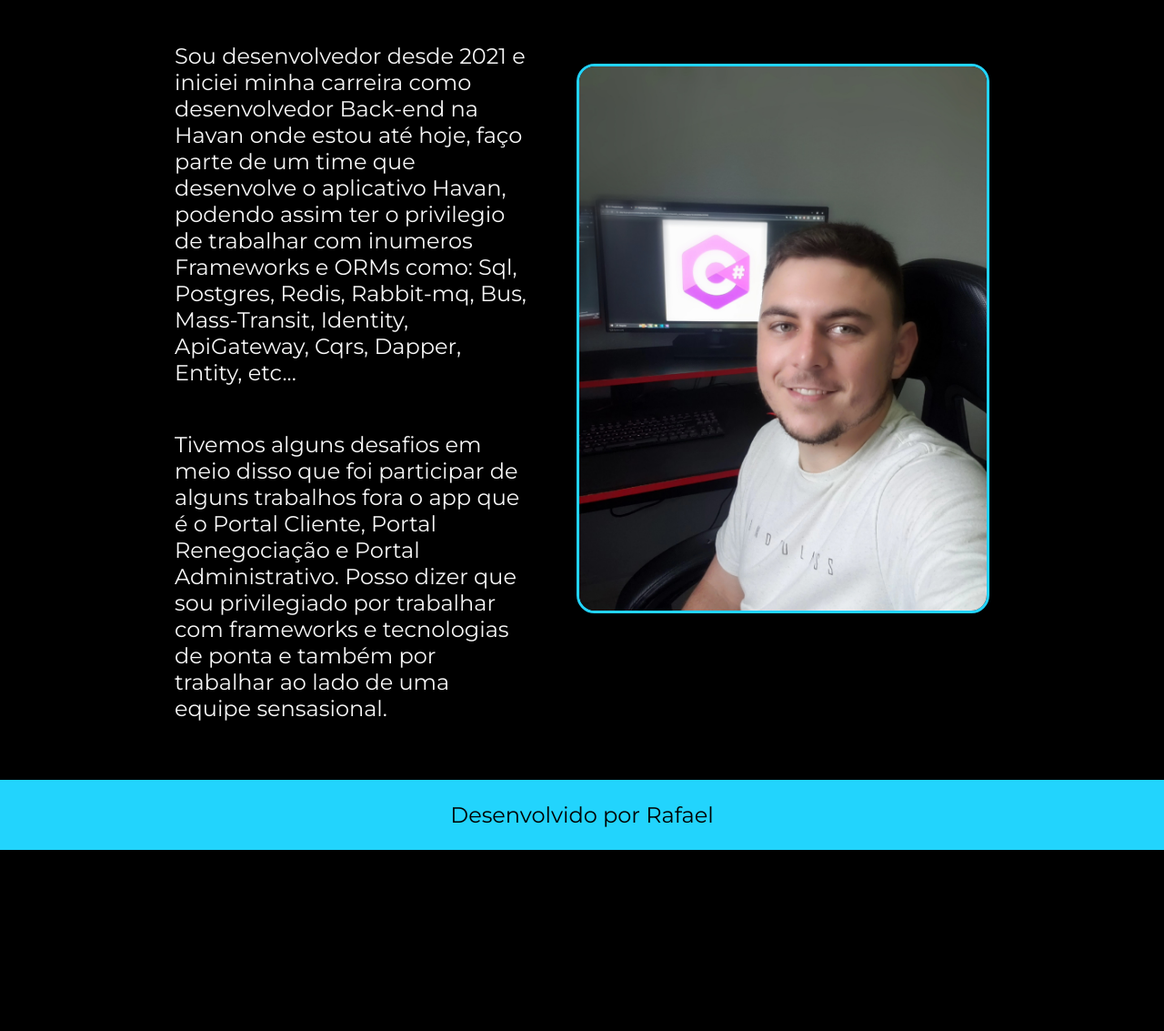
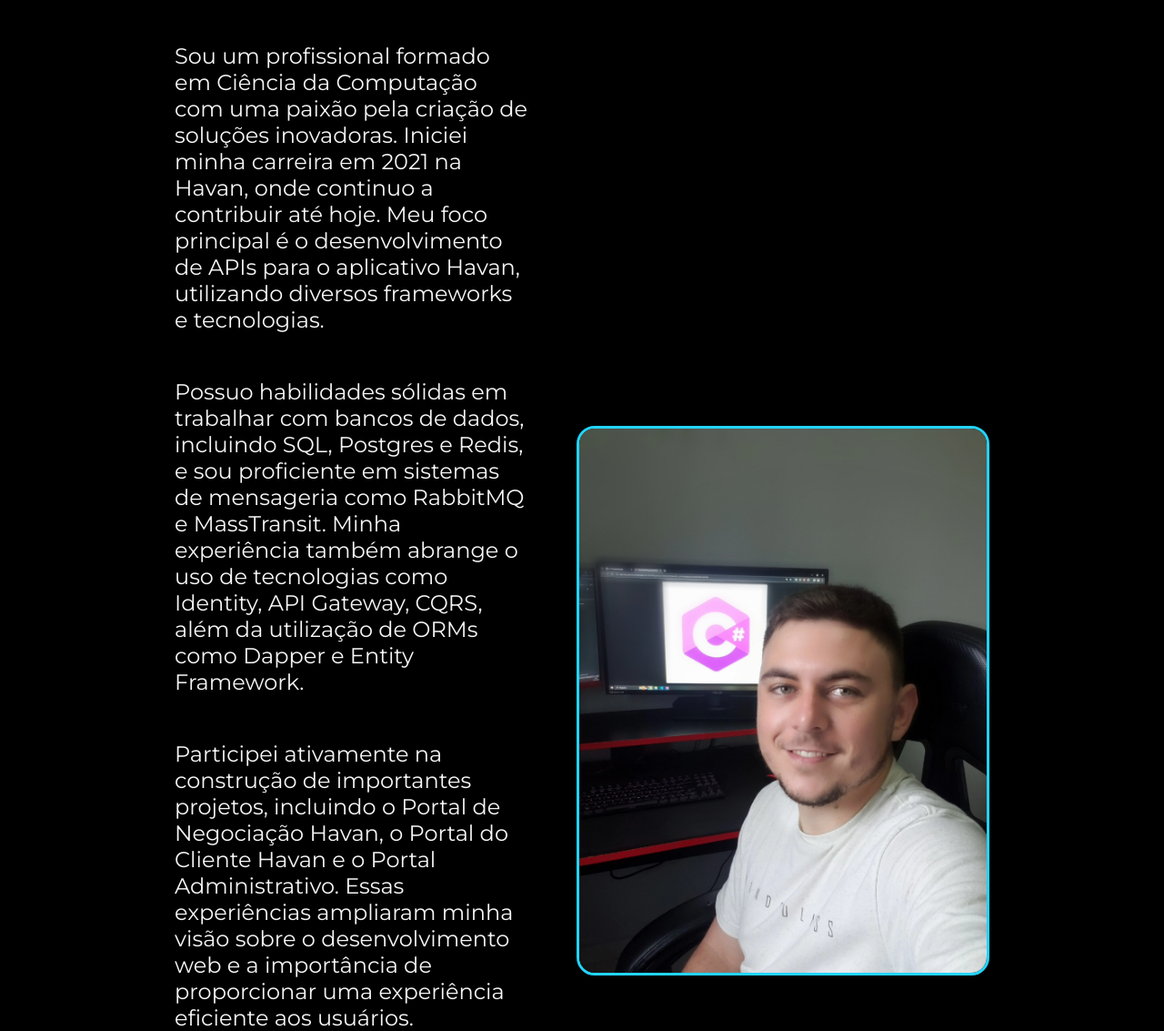
Before and after one commit to Rafael-Zancanaro/portifolio, a plain HTML site: page about.html in a window 1280 px wide. Shown: the part 167-1300 px from the top of the page at 91% size. Before the commit the page ends 1101 px from the top, so only its background shows below. Drawn offline with nearby package versions, Linux system fonts and the light colour scheme.

Commit message:
Chore: Atualizar texto

```diff
--- a/about.html
+++ b/about.html
@@ -20,20 +20,30 @@
     <main class="apresentacao">
         <section class="apresentacao__conteudo">
             <h1 class="apresentacao__conteudo__titulo">Sobre mim</h1>
-            <p class="apresentacao__conteudo__texto">Sou desenvolvedor desde 2021 e iniciei minha carreira como
-                desenvolvedor Back-end na Havan onde estou até hoje,
-                faço parte de um time que desenvolve o aplicativo Havan, podendo assim ter o privilegio de trabalhar com
-                inumeros Frameworks e ORMs como: Sql, Postgres, Redis, Rabbit-mq, Bus, Mass-Transit, Identity, ApiGateway,
-                Cqrs, Dapper, Entity, etc...
+            <p class="apresentacao__conteudo__texto">
+                Sou um profissional formado em Ciência da Computação com uma paixão pela criação de soluções inovadoras.
+                Iniciei minha carreira em 2021 na Havan, onde continuo a contribuir até hoje. Meu foco principal é o
+                desenvolvimento de APIs para o aplicativo Havan, utilizando diversos frameworks e tecnologias.
             </p>
             <p class="apresentacao__conteudo__texto">
-                Tivemos alguns desafios em meio disso que foi participar de alguns trabalhos fora o app que é o Portal Cliente,
-                Portal Renegociação e Portal Administrativo.
-                Posso dizer que sou privilegiado por trabalhar com frameworks e tecnologias de ponta e também por
-                trabalhar ao lado de uma equipe sensasional.
+                Possuo habilidades sólidas em trabalhar com bancos de dados, incluindo SQL, Postgres e Redis, e sou
+                proficiente em sistemas de mensageria como RabbitMQ e MassTransit. Minha experiência também abrange o
+                uso de tecnologias como Identity, API Gateway, CQRS, além da utilização de ORMs como Dapper e Entity
+                Framework.
+            </p>
+            <p class="apresentacao__conteudo__texto">
+                Participei ativamente na construção de importantes projetos, incluindo o Portal de Negociação Havan, o
+                Portal do Cliente Havan e o Portal Administrativo. Essas experiências ampliaram minha visão sobre o
+                desenvolvimento web e a importância de proporcionar uma experiência eficiente aos usuários.
+            </p>
+            <p class="apresentacao__conteudo__texto">
+                Além das habilidades técnicas, sou conhecido por ser uma pessoa alegre, divertida e extremamente
+                proativa. Desfruto do trabalho em equipe, acreditando que a colaboração é essencial para o sucesso de
+                qualquer projeto. Estou sempre em busca de desafios que me permitam crescer profissionalmente e
+                contribuir de maneira significativa para os objetivos da equipe e da empresa.
             </p>
         </section>
-        <img  class="apresentacao_imagem"  src="./Assets/imagem_rafael.jpg" alt="Imagem da Rafael">
+        <img class="apresentacao_imagem" src="./Assets/imagem_rafael.jpg" alt="Imagem da Rafael">
     </main>
     <footer class="rodape">
         <p>Desenvolvido por Rafael</p>
```
Also changed, not shown: index.html (+1 -2 lines), 1 other file.
